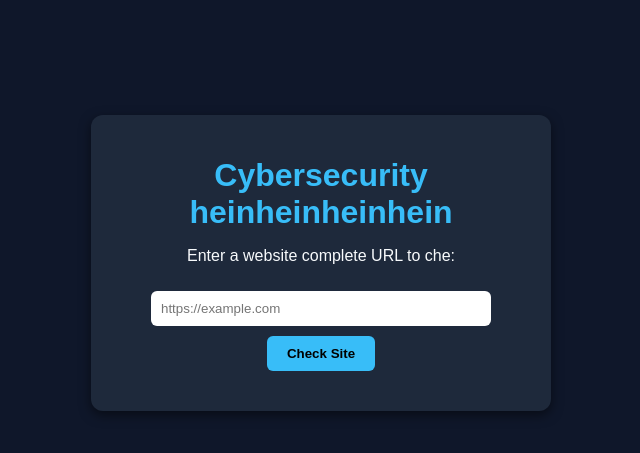
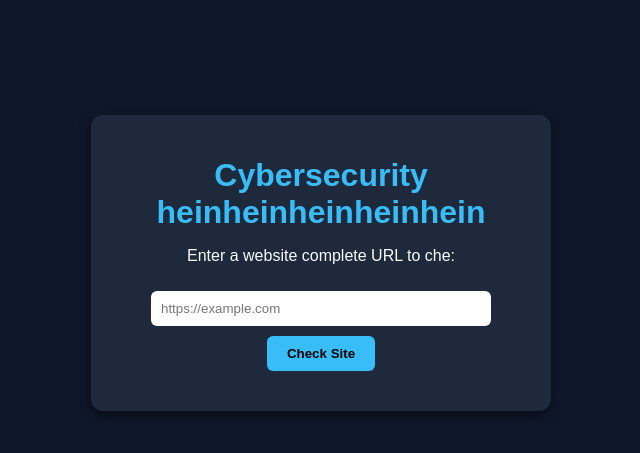
Before and after one commit to FurqanShaikh123/cybersecurity-demo, a Flask app: page / in a window 1280 px wide. Shown: the part 137-590 px from the top of the page, without its empty margins (319-959 px from the left). Run offline with Flask 3, Linux system fonts and the light colour scheme.

Commit message:
comit and push

```diff
--- a/templates/index.html
+++ b/templates/index.html
@@ -8,7 +8,7 @@
 </head>
 <body>
   <div class="container">
-    <h1> Cybersecurity heinheinheinhein </h1>
+    <h1> Cybersecurity heinheinheinheinhein </h1>
     <p>Enter a website complete URL to che:</p>
 
     <input type="text" id="urlInput" placeholder="https://example.com">
```
